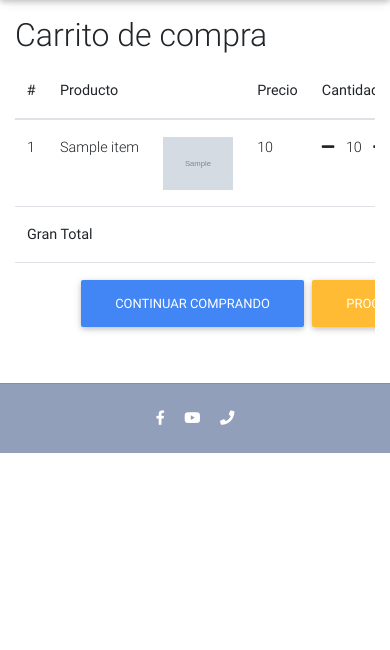
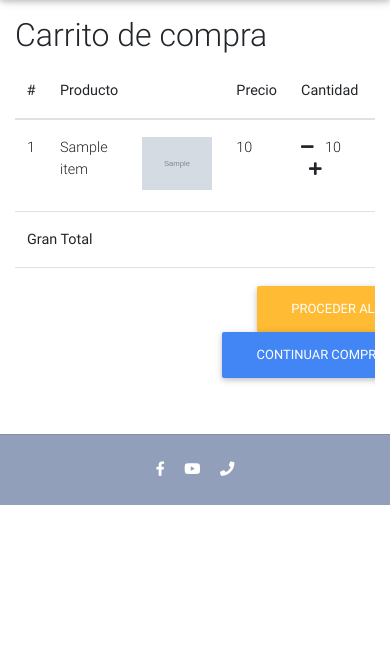
Before and after one commit to williampalacios/boed, a Django app: template templates/order-summary.html in a window 390 px wide. Shown: the part 56-706 px from the top of the page. Run offline with Django 3.2, Linux system fonts and the light colour scheme; the template is opened without the code that fills it: most values are stand-ins (such as "Sample title", 1, 10 or a date in 2020); grey boxes marked "Sample" are stand-in pictures; parts of the project's set-up code (start-up, migrations or seed data) failed here and were passed over; some libraries are stand-ins or nearby versions.

Commit message:
tablas responsivas smartphone commit3

```diff
--- a/templates/order-detail-page.html
+++ b/templates/order-detail-page.html
@@ -46,7 +46,7 @@
                     <br>
                     <h4 class="card-title">Detalles del Pedido:</h4>
                     <div class="container">
-                        <div class="table-responsive text-nowrap">
+                        <div class="table-responsive w-auto">
                             <table class="table">
                                 <thead>
                                     <tr>
--- a/templates/order-summary.html
+++ b/templates/order-summary.html
@@ -8,7 +8,7 @@
 <main>
     <div class="container">
 
-        <div class="table-responsive text-nowrap">
+        <div class="table-responsive w-auto">
             <h2>Carrito de compra</h2>
             <table class="table">
                 <thead>
```
